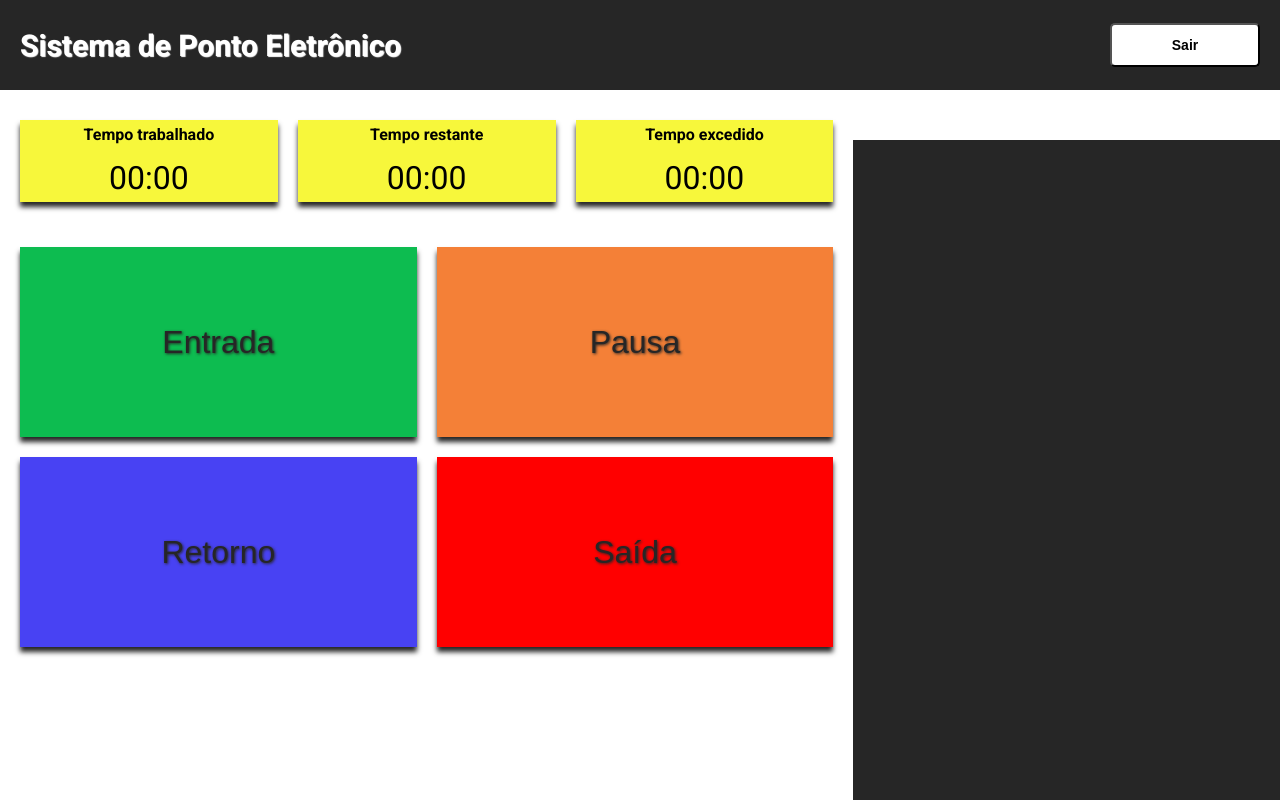
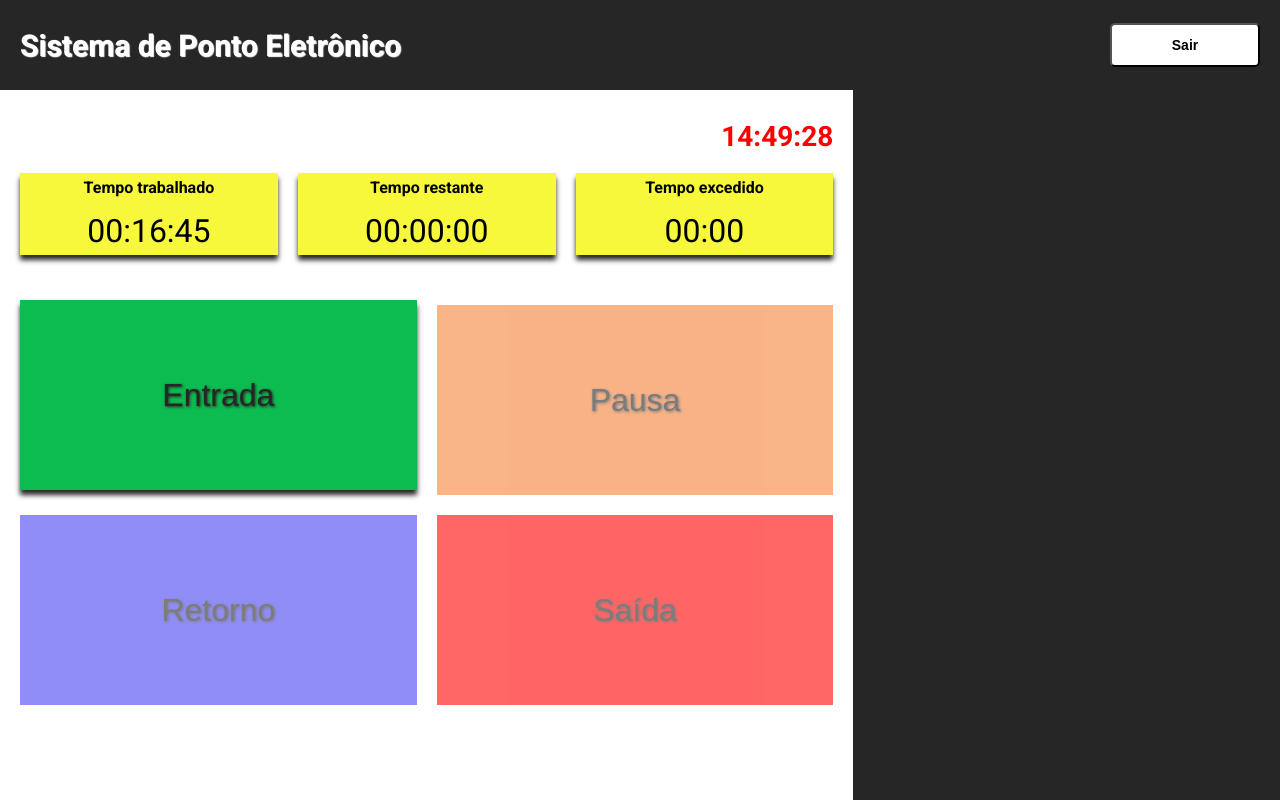
Before and after one commit to noefernandes/ponto-eletronico, a React (Vite) app: page / in a window 1280 px wide. Built offline with nearby package versions, Linux system fonts and the light colour scheme.

Commit message:
feat: cria contadores de tempo

```diff
--- a/src/App.css
+++ b/src/App.css
@@ -4,9 +4,13 @@
 	padding: 0;
 }
 
-#root {
+body {
 	width: 100vw;
 	height: 100vh;
+}
+
+#root {
+	height: 100%;
 	background-color: #FFFFFF;
 	font-family: 'Roboto', sans-serif;
 }
--- a/src/components/ui/BigButton/BigButton.css
+++ b/src/components/ui/BigButton/BigButton.css
@@ -15,3 +15,10 @@
     transform: translate(0px, 0px);
     box-shadow: none;
 }
+
+.big-button:disabled {
+  pointer-events: none;
+  opacity: 0.6;
+  cursor: not-allowed;
+  transform: none;
+}
--- a/src/components/ui/BigButton/BigButton.tsx
+++ b/src/components/ui/BigButton/BigButton.tsx
@@ -20,7 +20,11 @@ const BigButton: React.FC<BigButtonProps> = ({
             type="button"
             onClick={onClick}
             disabled={disabled}
-            style={{ backgroundColor }}
+            style={{
+                backgroundColor,
+                cursor: disabled ? 'not-allowed' : 'pointer',
+                boxShadow: disabled ? '#262626 0px 0px 0px' : '#262626 0px 5px 5px'
+            }}
         >
             {children}
         </button>
--- a/src/constants/RecordType.ts
+++ /dev/null
@@ -1,6 +0,0 @@
-export enum RecordType {
-    Entrada = 'entrada',
-    Pausa = 'pausa',
-    Retorno = 'retorno',
-    Saida = 'saida'
-}
--- /dev/null
+++ b/src/constants/TimeRecordType.ts
@@ -0,0 +1,6 @@
+export enum TimeRecordType {
+    CheckIn = 'entrada',
+    Break = 'pausa',
+    Resume = 'retorno',
+    CheckOut = 'saida'
+}
--- /dev/null
+++ b/src/hooks/useTime.ts
@@ -0,0 +1,20 @@
+import { useEffect, useState } from "react";
+
+export const useTime = (workedTime_: number, remainingTime_: number) => {
+    const [currentTime, setCurrentTime] = useState(new Date());
+    const [workedTime, setWorkedTime] = useState(workedTime_);
+    const [remainingTime, setRemainingTime] = useState(remainingTime_);
+    const [isPaused, setIsPaused] = useState(false);
+
+    useEffect(() => {
+        const intervalId = setInterval(() => {
+            setCurrentTime(new Date());
+            setWorkedTime((prevWorkedTime) => prevWorkedTime + 1);
+            setRemainingTime((prevRemainingTime) => Math.max(prevRemainingTime - 1, 0));
+        }, 1000);
+
+        return () => clearInterval(intervalId);
+    }, []);
+
+    return { currentTime, workedTime, remainingTime, isPaused, setIsPaused };
+}
--- a/src/pages/Home/Home.css
+++ b/src/pages/Home/Home.css
@@ -1,6 +1,7 @@
 #main {
     width: 100%;
     height: calc(100% - 90px);
+    overflow-x: hidden;
 }
 
 .group-panel {
@@ -36,6 +37,14 @@
     margin-top: 50px;
 }
 
+.current-time-panel {
+    font-size: 28px;
+    font-weight: bold;
+    color: #FF0000;
+    margin-bottom: 20px;
+    text-align: right;
+}
+
 @media screen and (min-width: 600px) {
 
     #main {
@@ -46,4 +55,10 @@
     .button-panel {
         height: 400px;
     }
+
+    .log-panel {
+        height: 100%;
+        margin-top: 0px;
+        padding: 0 20px;
+    }
 }
--- a/src/pages/Home/Home.tsx
+++ b/src/pages/Home/Home.tsx
@@ -3,38 +3,62 @@ import BigButton from "../../components/ui/BigButton/BigButton"
 import "./Home.css"
 import { TimeRecord } from "../../models/TimeRecord"
 import { useState } from "react"
-import { getFormattedCurrentTime } from "../../utils/Helpers"
-import { RecordType } from "../../constants/RecordType"
+import { convertSecondsToTime, convertTimeToString, getFormattedCurrentTime } from "../../utils/DateAndTimeHelpers"
+import { TimeRecordType } from "../../constants/TimeRecordType"
+import { useTime } from "../../hooks/useTime"
 
 const Home: React.FC = () => {
 
     const [timeRecords, setTimeRecords] = useState<TimeRecord[]>([]);
+    const { currentTime, workedTime, remainingTime } = useTime(1000, 3);
 
     const addCard = (type: string) => {
         const date = getFormattedCurrentTime();
         const newTimeRecord: TimeRecord = { type: type, date: date };
-
         setTimeRecords([...timeRecords, newTimeRecord]);
     }
 
-    const addEnterCard = () => {
-        addCard(RecordType.Entrada);
+    const addCheckInCard = () => {
+        addCard(TimeRecordType.CheckIn);
     }
 
-    const addPauseCard = () => {
-        addCard(RecordType.Pausa);
+    const addBreakCard = () => {
+        addCard(TimeRecordType.Break);
     }
 
-    const addReturnCard = () => {
-        addCard(RecordType.Retorno);
+    const addResumeCard = () => {
+        addCard(TimeRecordType.Resume);
     }
 
-    const addExitCard = () => {
-        addCard(RecordType.Saida);
+    const addCheckOutCard = () => {
+        addCard(TimeRecordType.CheckOut);
     }
 
-    const hasEnterRecord = () => {
-        return timeRecords.some((timeRecord) => timeRecord.type === RecordType.Entrada);
+    const canAddEnterRecord = () => {
+        return !timeRecords.some((timeRecord) => timeRecord.type === TimeRecordType.CheckIn);
+    }
+
+    const canAddPauseRecord = () => {
+        if(timeRecords.length === 0) {
+            return false;
+        }
+
+        const lastTimeRecord = timeRecords[timeRecords.length - 1];
+        return lastTimeRecord.type !== TimeRecordType.Break && lastTimeRecord.type !== TimeRecordType.CheckOut;
+    }
+
+    const canAddReturnRecord = () => {
+        if(timeRecords.length === 0) {
+            return false;
+        }
+
+        const lastTimeRecord = timeRecords[timeRecords.length - 1];
+        return lastTimeRecord.type === TimeRecordType.Break;
+    }
+
+    const canAddExitRecord = () => {
+        return timeRecords.some((timeRecord) => timeRecord.type === TimeRecordType.CheckIn) &&
+            !timeRecords.some((timeRecord) => timeRecord.type === TimeRecordType.CheckOut);
     }
 
     const showTimeRecords = () => {
@@ -68,20 +92,21 @@ const Home: React.FC = () => {
     return (
         <main id="main">
             <section className="group-panel">
+                <p className="current-time-panel">{ convertTimeToString(currentTime) }</p>
                 <div className="info-panel">
-                    <Card name="Tempo trabalhado" content="00:00"/>
-                    <Card name="Tempo restante" content="00:00"/>
+                    <Card name="Tempo trabalhado" content={ convertSecondsToTime(workedTime) }/>
+                    <Card name="Tempo restante" content={ convertSecondsToTime(remainingTime) }/>
                     <Card name="Tempo excedido" content="00:00"/>
                 </div>
                 <div className="button-panel">
-                    <BigButton backgroundColor="#0DBC50" disabled={hasEnterRecord()}
-                        onClick={() => addEnterCard()}>Entrada</BigButton>
-                    <BigButton backgroundColor="#F48037"
-                        onClick={() => addPauseCard()}>Pausa</BigButton>
-                    <BigButton backgroundColor="#4842F3"
-                        onClick={() => addReturnCard()}>Retorno</BigButton>
-                    <BigButton backgroundColor="#FF0000"
-                        onClick={() => addExitCard()}>Saída</BigButton>
+                    <BigButton backgroundColor="#0DBC50" disabled={!canAddEnterRecord()}
+                        onClick={() => addCheckInCard()}>Entrada</BigButton>
+                    <BigButton backgroundColor="#F48037" disabled={!canAddPauseRecord()}
+                        onClick={() => addBreakCard()}>Pausa</BigButton>
+                    <BigButton backgroundColor="#4842F3" disabled={!canAddReturnRecord()}
+                        onClick={() => addResumeCard()}>Retorno</BigButton>
+                    <BigButton backgroundColor="#FF0000" disabled={!canAddExitRecord()}
+                        onClick={() => addCheckOutCard()}>Saída</BigButton>
                 </div>
             </section>
             <section className="log-panel">
--- /dev/null
+++ b/src/utils/DateAndTimeHelpers.tsx
@@ -0,0 +1,14 @@
+export function getFormattedCurrentTime(){
+    return new Date().toLocaleTimeString('pt-BR', {timeZone: 'America/Sao_Paulo'});
+}
+
+export function convertTimeToString(date: Date) {
+    return date.toLocaleTimeString('pt-BR', {timeZone: 'America/Sao_Paulo'});
+}
+
+export function convertSecondsToTime(seconds: number) {
+    const hours = Math.floor(seconds / 3600);
+    const minutes = Math.floor((seconds % 3600) / 60);
+    const secondsRemaining = seconds % 60;
+    return `${hours.toString().padStart(2, '0')}:${minutes.toString().padStart(2, '0')}:${secondsRemaining.toString().padStart(2, '0')}`;
+}
--- a/src/utils/Helpers.ts
+++ /dev/null
@@ -1,8 +0,0 @@
-export function getFormattedCurrentTime(){
-    const date = new Date();
-    const hours = date.getHours().toString().padStart(2, '0');
-    const minutes = date.getMinutes().toString().padStart(2, '0');
-    const seconds = date.getSeconds().toString().padStart(2, '0');
-
-    return `${hours}:${minutes}:${seconds}`;
-}
```
